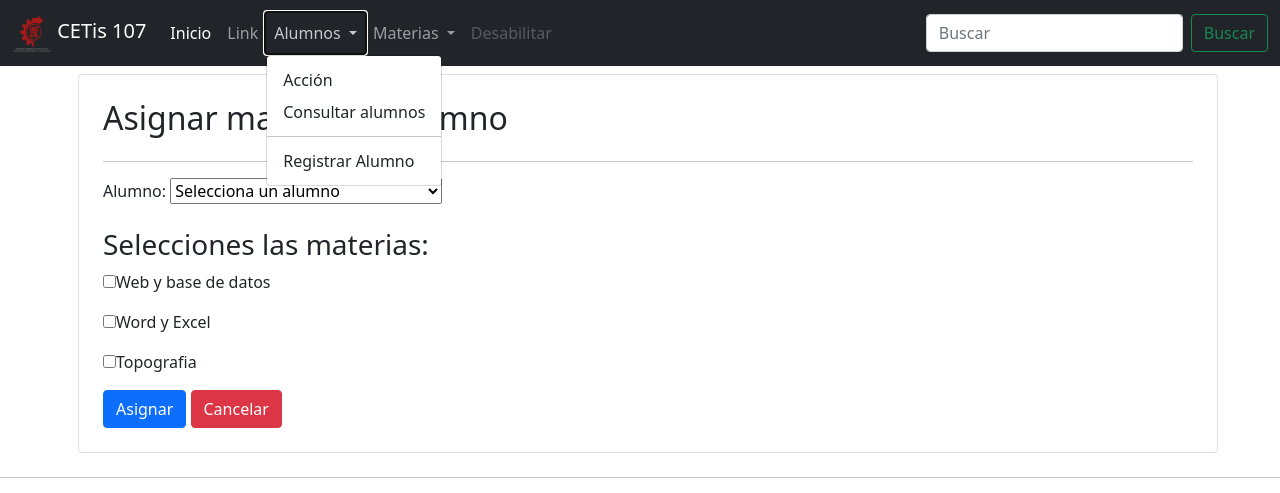
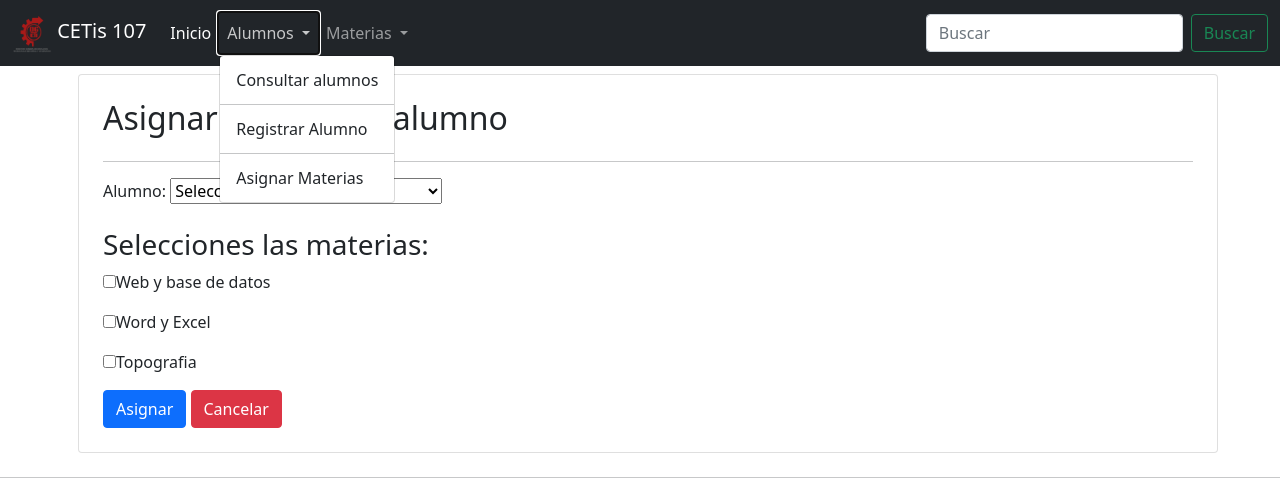
Before and after one commit to NicoFelixA/webybasededatos2023, a PHP site: page /AsignarMaterias.php in a window 1280 px wide, after a click on "Alumnos". Shown: the top 493 px of the page. Run offline with PHP 8.4, Linux system fonts and the light colour scheme; data comes from the database, SQL or seed files in the repository.

Commit message:
Add files via upload

```diff
--- a/parcial3/AsignarMaterias.php
+++ b/parcial3/AsignarMaterias.php
@@ -21,7 +21,7 @@
         <div class="row">
             <div class="col-12 card p-4 m-2">
                 <h2>Asignar materias a alumno</h2><hr>
-                <form action="">
+                <form action="GuardarAsignacion.php" method="POST" >
                     <label for="">Alumno:</label>
                     <select name="alumno" id="form-control">
                         <option value="">Selecciona un alumno</option>
@@ -39,7 +39,7 @@
                    <?php } } ?>
                    <div>
                     <input type="submit" class="btn btn-primary" value="Asignar">
-                    <a href="" class="btn btn-danger">Cancelar</a>
+                    <a href="inicio.php" class="btn btn-danger">Cancelar</a>
                    </div>
                 </form>
             </div>
--- a/parcial3/inicio.php
+++ b/parcial3/inicio.php
@@ -12,12 +12,12 @@
     <?php include 'menu.php';?>
 
     <div class="container">
-    <div class="row">
+    <div class="text-center">
         <div class="col-12">
             <h2>
-                Bienvenido al sistema de gestiond de alumnos
+                Bienvenido al sistema de gestión de alumnos
             </h2>
-            <img src="imagenes/logocetis.png" alt="">
+            <img src="imagenes/logocetis.png" alt="" width="200px">
         </div>
     </div>
     </div>
--- a/parcial3/menu.php
+++ b/parcial3/menu.php
@@ -13,18 +13,16 @@
         <li class="nav-item">
           <a class="nav-link active" aria-current="page" href="home.php">Inicio</a>
         </li>
-        <li class="nav-item">
-          <a class="nav-link" href="#">Link</a>
-        </li>
         <li class="nav-item dropdown">
           <a class="nav-link dropdown-toggle" href="#" id="navbarDropdown" role="button" data-bs-toggle="dropdown" aria-expanded="false">
             Alumnos
           </a>
           <ul class="dropdown-menu" aria-labelledby="navbarDropdown">
-            <li><a class="dropdown-item" href="#">Acción</a></li>
             <li><a class="dropdown-item" href="consultarAlumnos.php">Consultar alumnos</a></li>
             <li><hr class="dropdown-divider"></li>
             <li><a class="dropdown-item" href="RegistrarAlumno.php">Registrar Alumno</a></li>
+            <li><hr class="dropdown-divider"></li>
+            <li><a class="dropdown-item" href="AsignarMaterias.php">Asignar Materias</a></li>
           </ul>
         </li>
         <li class="nav-item dropdown">
@@ -32,15 +30,12 @@
             Materias
           </a>
           <ul class="dropdown-menu" aria-labelledby="navbarDropdown">
-            <li><a class="dropdown-item" href="#">Acción</a></li>
             <li><a class="dropdown-item" href="consultarMaterias.php">Consultar Materias</a></li>
             <li><hr class="dropdown-divider"></li>
             <li><a class="dropdown-item" href="RegistrarMaterias.php">Registrar Materias</a></li>
           </ul>
         </li>
-        <li class="nav-item">
-          <a class="nav-link disabled" href="#" tabindex="-1" aria-disabled="true">Desabilitar</a>
-        </li>
+
       </ul>
       <form class="d-flex">
         <input class="form-control me-2" type="Buscar" placeholder="Buscar" aria-label="Buscar">
```
Also changed, not shown: parcial3/GuardarAsignacion.php (added, +22 -0 lines).
